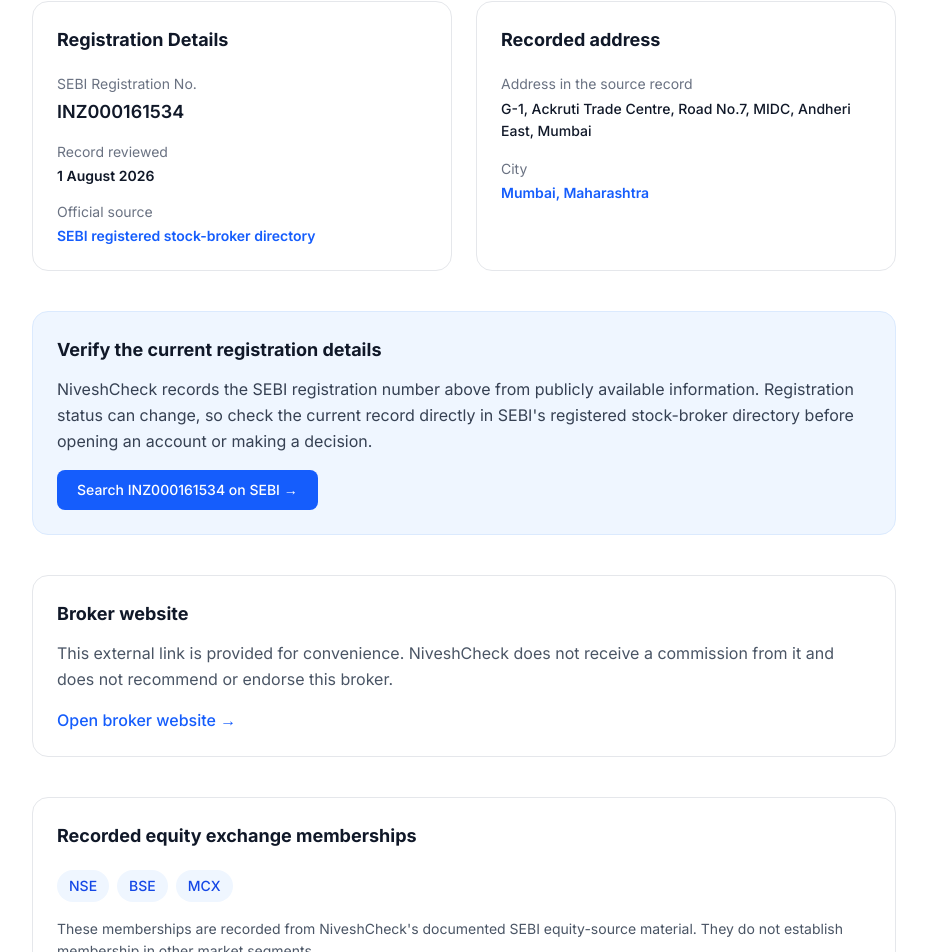
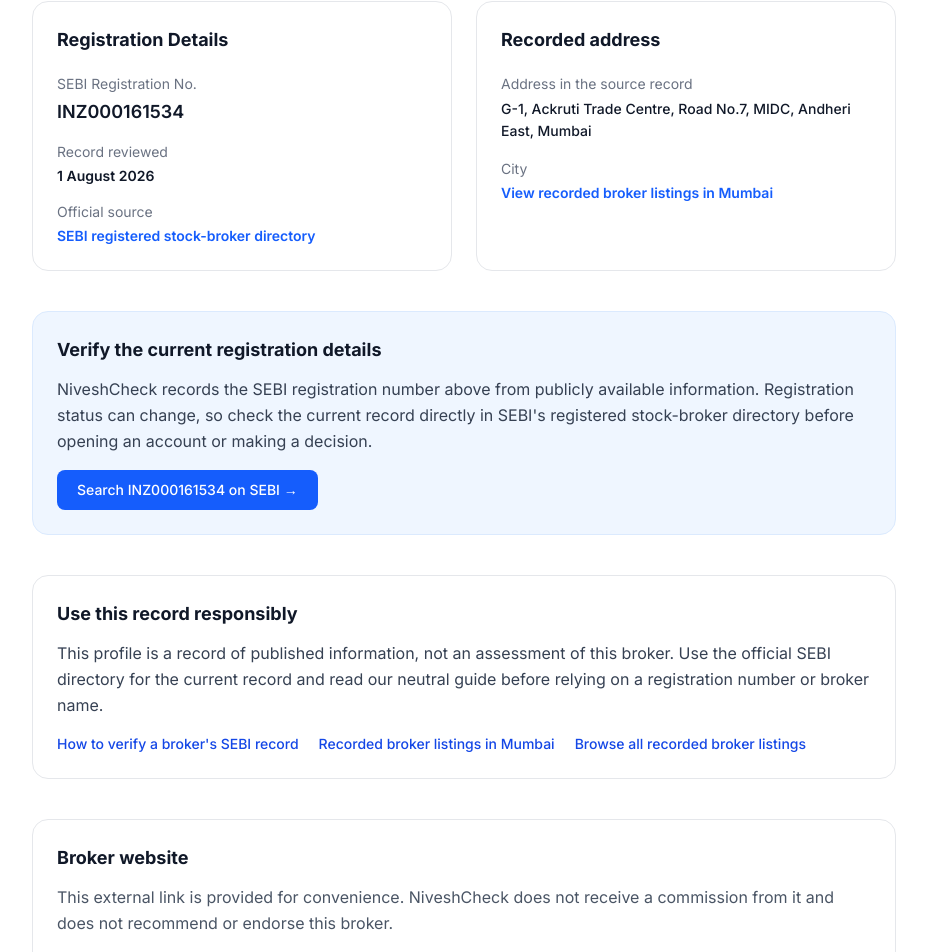
Before and after one commit to divynventures/niveshcheck, a Next.js app: page /brokers/angel-one in a window 1280 px wide. Shown: the part 417-1369 px from the top of the page, without its empty margins (176-1103 px from the left). Built offline with nearby package versions, Linux system fonts and the light colour scheme.

Commit message:
Strengthen broker links and editorial trust signals

```diff
--- a/src/app/brokers/[slug]/page.tsx
+++ b/src/app/brokers/[slug]/page.tsx
@@ -9,6 +9,18 @@
 import AnalyticsLink from "@/components/AnalyticsLink";
 
 const brokers = brokersData as Broker[];
+const minimumIndexableCityListings = 5;
+
+function getCitySlug(city: string) {
+  return city.toLowerCase().replace(/\s+/g, "-");
+}
+
+function hasIndexableCityPage(city: string) {
+  return (
+    brokers.filter((broker) => getCitySlug(broker.city) === getCitySlug(city)).length >=
+    minimumIndexableCityListings
+  );
+}
 
 export async function generateStaticParams() {
   return brokers.map((broker) => ({
@@ -48,6 +60,7 @@
   const brokerName = formatBrokerName(broker.tradeName);
   const legalName = formatBrokerName(broker.name);
   const sebiSearchUrl = broker.registrationSourceUrl ?? getSebiBrokerSearchUrl(broker.sebiRegNo);
+  const cityIsIndexable = hasIndexableCityPage(broker.city);
   const registrationReviewedAt = new Intl.DateTimeFormat("en-IN", {
     day: "numeric",
     month: "long",
@@ -191,14 +204,16 @@
             <div>
               <dt className="text-gray-500 mb-1">City</dt>
               <dd className="font-semibold">
-                <Link
-                  href={`/city/${broker.city
-                    .toLowerCase()
-                    .replace(/\s+/g, "-")}`}
-                  className="text-blue-600 hover:underline"
-                >
-                  {broker.city}, {broker.state}
-                </Link>
+                {cityIsIndexable ? (
+                  <Link
+                    href={`/city/${getCitySlug(broker.city)}`}
+                    className="text-blue-600 hover:underline"
+                  >
+                    View recorded broker listings in {broker.city}
+                  </Link>
+                ) : (
+                  <span className="text-gray-900">{broker.city}, {broker.state}</span>
+                )}
               </dd>
             </div>
           </dl>
@@ -222,6 +237,31 @@
         >
           Search {broker.sebiRegNo} on SEBI →
         </AnalyticsLink>
+      </section>
+
+      <section className="bg-white border border-gray-200 rounded-2xl p-6 mb-10">
+        <h2 className="font-bold text-lg text-gray-900 mb-3">Use this record responsibly</h2>
+        <p className="text-gray-700 leading-relaxed mb-4">
+          This profile is a record of published information, not an assessment of this broker. Use
+          the official SEBI directory for the current record and read our neutral guide before
+          relying on a registration number or broker name.
+        </p>
+        <div className="flex flex-col sm:flex-row sm:flex-wrap gap-x-5 gap-y-3 text-sm font-medium">
+          <Link
+            href="/guides/verify-sebi-registered-stock-broker"
+            className="text-blue-700 hover:underline"
+          >
+            How to verify a broker&apos;s SEBI record
+          </Link>
+          {cityIsIndexable && (
+            <Link href={`/city/${getCitySlug(broker.city)}`} className="text-blue-700 hover:underline">
+              Recorded broker listings in {broker.city}
+            </Link>
+          )}
+          <Link href="/brokers" className="text-blue-700 hover:underline">
+            Browse all recorded broker listings
+          </Link>
+        </div>
       </section>
 
       {broker.website && (
--- a/src/app/brokers/page.tsx
+++ b/src/app/brokers/page.tsx
@@ -42,6 +42,11 @@
         <p className="text-gray-700 leading-relaxed mb-4">
           NiveshCheck&apos;s entries are based on published SEBI equity-segment material dated 24 July 2026. Registration details can change. Compare the broker&apos;s name and registration number with the current official SEBI directory before opening an account or relying on a listing.
         </p>
+        <p className="text-sm text-gray-600 leading-relaxed mb-4">
+          The directory records names, registration numbers, source addresses, and recorded equity
+          exchange memberships. It does not assess current status, broker quality, prices,
+          features, suitability, or activity. <Link href="/methodology" className="text-blue-700 hover:underline font-medium">Read the source scope and limitations</Link>.
+        </p>
         <div className="flex flex-col sm:flex-row gap-3 sm:items-center">
           <AnalyticsLink
             href="https://www.sebi.gov.in/sebiweb/other/OtherAction.do?doRecognised=yes"
--- a/src/app/city/[city]/page.tsx
+++ b/src/app/city/[city]/page.tsx
@@ -105,6 +105,10 @@
             NiveshCheck is an independent directory and does not determine a broker&apos;s current
             status, suitability, or ranking. Confirm the latest record directly with SEBI.
           </p>
+          <p>
+            A city is taken from the recorded source address. It does not establish a broker&apos;s
+            service area, branch network, or current operating location. <Link href="/methodology" className="text-blue-700 hover:underline font-medium">Read the source scope and limitations</Link>.
+          </p>
         </div>
       </div>
 
--- a/src/app/contact/page.tsx
+++ b/src/app/contact/page.tsx
@@ -31,7 +31,7 @@
           </a>.
         </p>
 
-        <h2 className="text-xl font-semibold text-gray-900 mt-10 mb-3">
+        <h2 id="corrections" className="text-xl font-semibold text-gray-900 mt-10 mb-3">
           Reporting a correction
         </h2>
         <p>
--- a/src/app/guides/[slug]/page.tsx
+++ b/src/app/guides/[slug]/page.tsx
@@ -23,6 +23,13 @@
   const { slug } = await params;
   const guide = getGuide(slug);
   if (!guide) notFound();
+
+  const updatedAt = new Intl.DateTimeFormat("en-IN", {
+    day: "numeric",
+    month: "long",
+    year: "numeric",
+    timeZone: "UTC",
+  }).format(new Date(`${guide.updatedAt}T00:00:00Z`));
 
   const pageUrl = absoluteUrl(`/guides/${guide.slug}`);
   const breadcrumbSchema = {
@@ -64,7 +71,10 @@
         <Link href="/guides" className="hover:text-blue-600 transition">Guides</Link><span className="mx-2">/</span>
         <span className="text-gray-800">Guide</span>
       </nav>
-      <p className="text-sm font-medium text-blue-700 mb-3">Neutral explainer · Updated 8 August 2026</p>
+      <div className="mb-3 text-sm leading-relaxed text-gray-600">
+        <p className="font-medium text-blue-700">Neutral explainer</p>
+        <p>By NiveshCheck Editorial Team · Reviewed {updatedAt}</p>
+      </div>
       <h1 className="text-3xl md:text-4xl font-bold text-gray-900 mb-5 leading-tight">{guide.title}</h1>
       <p className="text-lg text-gray-600 leading-relaxed mb-10">{guide.intro}</p>
 
@@ -103,6 +113,20 @@
         </ul>
       </section>
 
+      <section className="mt-8 border border-gray-200 rounded-2xl p-6">
+        <h2 className="text-xl font-semibold text-gray-900 mb-3">How this guide is prepared</h2>
+        <p className="text-gray-700 leading-relaxed">
+          This guide is maintained by the NiveshCheck Editorial Team using the primary sources
+          linked above. It is general information only and may not reflect later changes to an
+          official source or process.
+        </p>
+        <p className="mt-4 text-sm font-medium">
+          <Link href="/methodology" className="text-blue-700 hover:underline">Read our methodology and source limitations</Link>
+          <span className="text-gray-400"> · </span>
+          <Link href="/contact#corrections" className="text-blue-700 hover:underline">Suggest a factual correction</Link>
+        </p>
+      </section>
+
       <p className="mt-10 text-sm text-gray-500 leading-relaxed">NiveshCheck is not affiliated with SEBI and does not independently verify, recommend, endorse, or advise on brokers, accounts, or investments.</p>
     </article>
   );
--- a/src/app/layout.tsx
+++ b/src/app/layout.tsx
@@ -23,14 +23,14 @@
     template: "%s | NiveshCheck",
   },
   description:
-    "Check and compare SEBI registered stock brokers in India. Find discount and full-service brokers, best brokers by city, and more on NiveshCheck.",
+    "Search recorded SEBI stock-broker details in India and check the latest official record directly with SEBI.",
   alternates: {
     canonical: "/",
   },
   openGraph: {
     title: "NiveshCheck – SEBI Registered Stock Brokers in India",
     description:
-      "Discover and compare SEBI registered stock brokers. Find the right broker for your needs.",
+      "An independent directory of recorded stock-broker details with links to check the latest official record with SEBI.",
     url: "https://www.niveshcheck.in",
     siteName: "NiveshCheck",
     type: "website",
@@ -39,7 +39,7 @@
   twitter: {
     card: "summary_large_image",
     title: "NiveshCheck – SEBI Registered Stock Brokers",
-    description: "Check SEBI registered stock brokers in India.",
+    description: "Search recorded stock-broker details and check the latest official record with SEBI.",
   },
   robots: {
     index: true,
```
